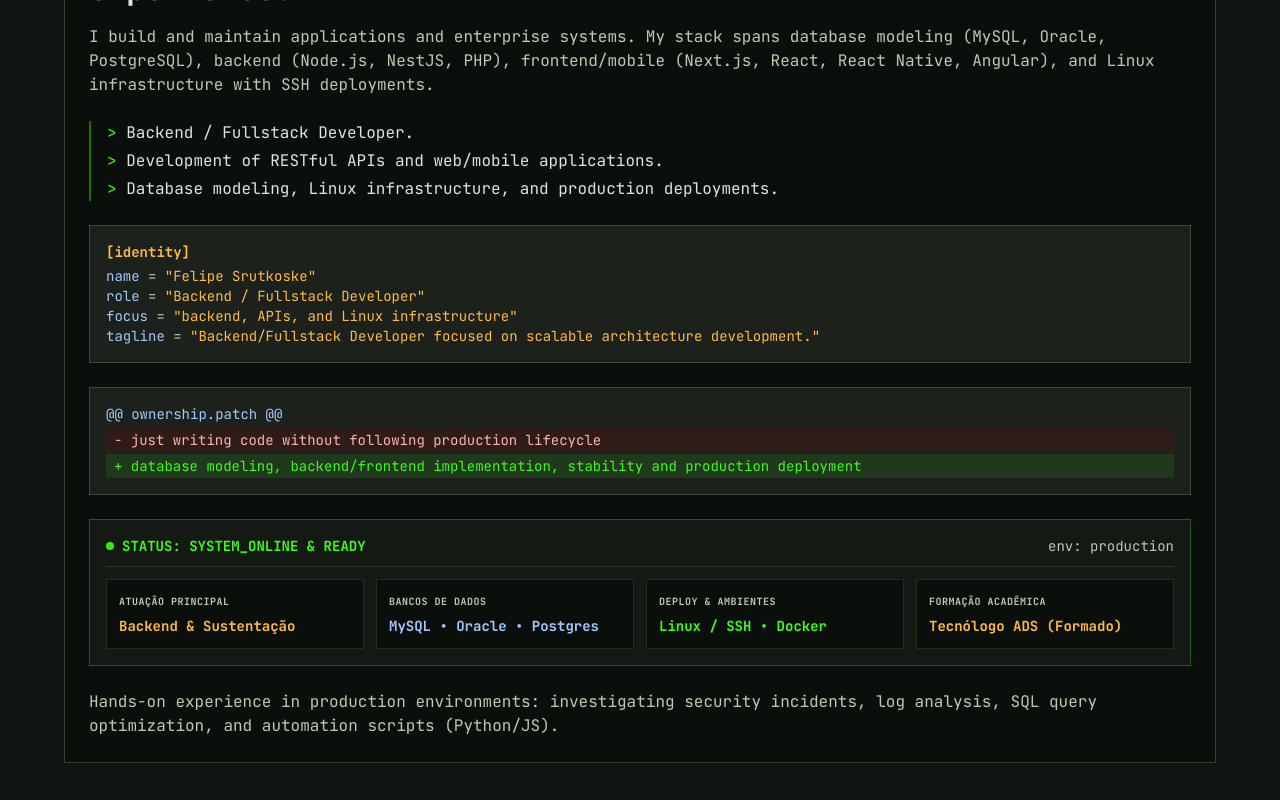
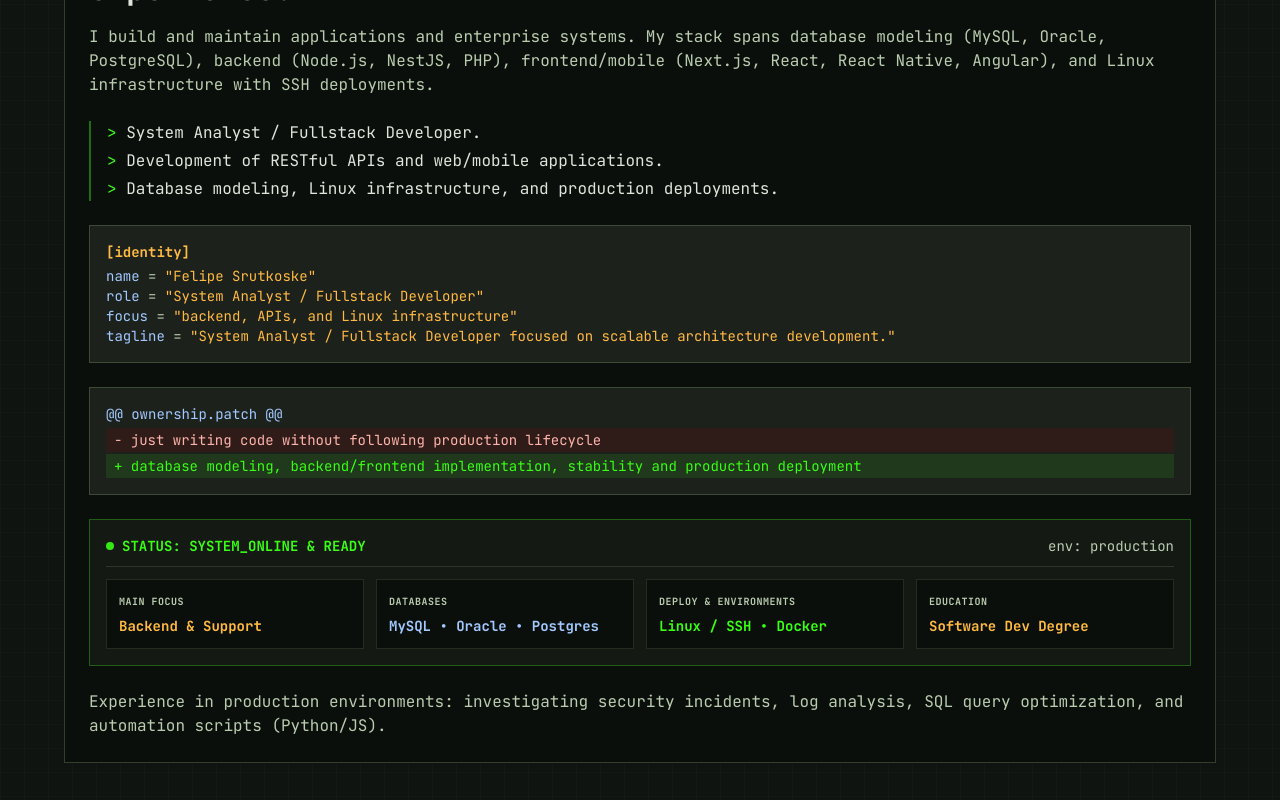
Before and after one commit to FelipeSrutkoske/Srutfolio, a Next.js app: page /en in a window 1280 px wide. Shown: the part 980-1780 px from the top of the page. Built offline with nearby package versions, Linux system fonts and the light colour scheme.

Commit message:
final adjustments

```diff
--- a/app/[locale]/layout.tsx
+++ b/app/[locale]/layout.tsx
@@ -28,7 +28,7 @@ export async function generateMetadata({ params }: LayoutProps): Promise<Metadat
   const path = locale === routing.defaultLocale ? "/" : `/${locale}`;
 
   return {
-    metadataBase: new URL("https://example.com"),
+    metadataBase: new URL("https://felipesrutkoske.dev"),
     title: {
       default: t("title"),
       template: `%s | ${t("title")}`,
--- a/app/robots.ts
+++ b/app/robots.ts
@@ -4,6 +4,6 @@ export default function robots() {
       userAgent: "*",
       allow: "/",
     },
-    sitemap: "https://example.com/sitemap.xml",
+    sitemap: "https://felipesrutkoske.dev/sitemap.xml",
   };
 }
--- a/app/sitemap.ts
+++ b/app/sitemap.ts
@@ -1,6 +1,6 @@
 import { routing } from "@/i18n";
 
-const BASE_URL = "https://example.com";
+const BASE_URL = "https://felipesrutkoske.dev";
 
 export default function sitemap() {
   return routing.locales.map((locale) => {
--- a/components/sections/whoami.tsx
+++ b/components/sections/whoami.tsx
@@ -103,45 +103,45 @@ export default function Whoami({ locale }: { locale: string }) {
           <div className="flex items-center justify-between gap-4 border-b border-outline-variant/60 pb-2.5">
             <p className="flex items-center gap-2 font-bold text-primary-container">
               <span className="inline-block h-2 w-2 rounded-full bg-primary-container animate-pulse" />
-              STATUS: SYSTEM_ONLINE & READY
+              {t("status.system")}
             </p>
-            <span className="text-code-xs font-mono text-on-surface-variant">env: production</span>
+            <span className="text-code-xs font-mono text-on-surface-variant">{t("status.env")}</span>
           </div>
 
           <div className="mt-3 grid gap-3 sm:grid-cols-2 lg:grid-cols-4">
             <div className="border border-outline-variant/50 bg-surface-container-lowest p-3 transition-colors hover:border-primary-container/40">
               <span className="block text-[10px] font-bold uppercase tracking-wider text-on-surface-variant">
-                Atuação Principal
+                {t("status.mainRoleLabel")}
               </span>
               <p className="mt-1 font-bold text-secondary-fixed-dim">
-                Backend & Sustentação
+                {t("status.mainRoleValue")}
               </p>
             </div>
 
             <div className="border border-outline-variant/50 bg-surface-container-lowest p-3 transition-colors hover:border-primary-container/40">
               <span className="block text-[10px] font-bold uppercase tracking-wider text-on-surface-variant">
-                Bancos de Dados
+                {t("status.databasesLabel")}
               </span>
               <p className="mt-1 font-bold text-tertiary-fixed-dim">
-                MySQL • Oracle • Postgres
+                {t("status.databasesValue")}
               </p>
             </div>
 
             <div className="border border-outline-variant/50 bg-surface-container-lowest p-3 transition-colors hover:border-primary-container/40">
               <span className="block text-[10px] font-bold uppercase tracking-wider text-on-surface-variant">
-                Deploy & Ambientes
+                {t("status.deployLabel")}
               </span>
               <p className="mt-1 font-bold text-primary-container">
-                Linux / SSH • Docker
+                {t("status.deployValue")}
               </p>
             </div>
 
             <div className="border border-outline-variant/50 bg-surface-container-lowest p-3 transition-colors hover:border-primary-container/40">
               <span className="block text-[10px] font-bold uppercase tracking-wider text-on-surface-variant">
-                Formação Acadêmica
+                {t("status.educationLabel")}
               </span>
               <p className="mt-1 font-bold text-secondary-fixed-dim">
-                Tecnólogo ADS (Formado)
+                {t("status.educationValue")}
               </p>
             </div>
           </div>
--- a/data/profile.ts
+++ b/data/profile.ts
@@ -27,15 +27,15 @@ export interface Profile {
 
 export const profile: Profile = {
   name: "Felipe Srutkoske",
-  role: "Desenvolvedor Backend / Fullstack",
+  role: "Analista de Sistemas / Desenvolvedor Fullstack",
   tagline:
-    "Desenvolvedor Backend/Fullstack focado em desenvolvimento de arquiteturas escaláveis.",
+    "Analista de Sistemas / Desenvolvedor Fullstack focado em desenvolvimento de arquiteturas escaláveis.",
   email: "srutkoske.felipe@gmail.com",
   githubUrl: "https://github.com/FelipeSrutkoske",
   linkedinUrl: "https://www.linkedin.com/in/felipesrutkoske",
   phone: "(44) 99919-7987",
   location: "Campo Mourão - PR",
-  roleEn: "Backend / Fullstack Developer",
+  roleEn: "System Analyst / Fullstack Developer",
   taglineEn:
-    "Backend/Fullstack Developer focused on scalable architecture development.",
+    "System Analyst / Fullstack Developer focused on scalable architecture development.",
 };
--- a/data/projects.ts
+++ b/data/projects.ts
@@ -177,7 +177,7 @@ export const projects: Project[] = [
       "Ordem de Serviço criada do zero: modelagem de banco relacional (MySQL/Oracle), backend PHP, telas e deploy",
       "Módulo automatizado de alertas de faturamento: consulta vendas/cancelamentos de passagens e dispara e-mails via Nodemailer",
       "Automações internas: scripts em Python para monitoramento de disco via SSH e JS para conferência de importação entre clientes",
-      "Segurança: diagnóstico e mitigação de comprometimento de servidor Linux (shell remoto e mineração de criptomoedas)",
+      "Segurança: diagnóstico e mitigação de comprometimento de servidor Linux e incidentes em produção",
     ],
     links: {},
     statusNote: "código privado",
@@ -189,7 +189,7 @@ export const projects: Project[] = [
       "Zero-to-production Service Order system: relational DB modeling (MySQL/Oracle), PHP backend, UI, and live deploy",
       "Automated billing alert module: queries ticket sales/cancellations and dispatches automated emails via Nodemailer",
       "Internal automations: Python VM disk space monitoring via SSH and JavaScript customer database import cross-check",
-      "Security: investigation and mitigation of Linux server compromise (remote shell & crypto-mining)",
+      "Security: investigation and mitigation of Linux server compromise and production incidents",
     ],
   },
 ];
--- a/messages/en.json
+++ b/messages/en.json
@@ -1,7 +1,7 @@
 {
   "metadata": {
-    "title": "Portfolio — Fullstack Developer",
-    "description": "Portfolio of a fullstack developer: who I am, projects, skills, experience, and contact."
+    "title": "Felipe Srutkoske — System Analyst / Fullstack Developer",
+    "description": "Portfolio of a system analyst / fullstack developer: who I am, projects, skills, experience, and contact."
   },
   "brand": "felipesrutkoske@dev",
   "skip": "Skip to content",
@@ -81,12 +81,12 @@
   },
   "whoami": {
     "title": "whoami",
-    "heading": "Backend / Fullstack Developer with hands-on production experience.",
+    "heading": "System Analyst / Fullstack Developer with production experience.",
     "intro": "I build and maintain applications and enterprise systems. My stack spans database modeling (MySQL, Oracle, PostgreSQL), backend (Node.js, NestJS, PHP), frontend/mobile (Next.js, React, React Native, Angular), and Linux infrastructure with SSH deployments.",
     "tagline": "From databases and backend APIs to Linux deployments.",
-    "production": "Hands-on experience in production environments: investigating security incidents, log analysis, SQL query optimization, and automation scripts (Python/JS).",
+    "production": "Experience in production environments: investigating security incidents, log analysis, SQL query optimization, and automation scripts (Python/JS).",
     "quotes": [
-      "Backend / Fullstack Developer.",
+      "System Analyst / Fullstack Developer.",
       "Development of RESTful APIs and web/mobile applications.",
       "Database modeling, Linux infrastructure, and production deployments."
     ],
@@ -102,6 +102,18 @@
       "header": "@@ ownership.patch @@",
       "minus": "just writing code without following production lifecycle",
       "plus": "database modeling, backend/frontend implementation, stability and production deployment"
+    },
+    "status": {
+      "system": "STATUS: SYSTEM_ONLINE & READY",
+      "env": "env: production",
+      "mainRoleLabel": "Main Focus",
+      "mainRoleValue": "Backend & Support",
+      "databasesLabel": "Databases",
+      "databasesValue": "MySQL • Oracle • Postgres",
+      "deployLabel": "Deploy & Environments",
+      "deployValue": "Linux / SSH • Docker",
+      "educationLabel": "Education",
+      "educationValue": "Software Dev Degree"
     }
   },
   "projects": {
--- a/messages/pt.json
+++ b/messages/pt.json
@@ -81,12 +81,12 @@
   },
   "whoami": {
     "title": "whoami",
-    "heading": "Desenvolvedor Backend / Fullstack com atuação prática em produção.",
+    "heading": "Analista de Sistemas / Desenvolvedor Fullstack com experiência em produção.",
     "intro": "Desenvolvo e mantenho aplicações e sistemas corporativos. Minha atuação abrange modelagem de banco de dados (MySQL, Oracle, PostgreSQL), backend (Node.js, NestJS, PHP) e frontend/mobile (Next.js, React, React Native, Angular), além de infraestrutura Linux e deploys via SSH.",
     "tagline": "Do banco de dados e backend ao deploy em ambientes Linux.",
     "production": "Desenvolvedor focado em resolver problemas reais. Atuo na implementação de funcionalidades, investigação de incidentes, modelagem de bancos de dados e automação de processos em sistemas utilizados diariamente por empresas.",
     "quotes": [
-      "Desenvolvedor Backend / Fullstack.",
+      "Analista de Sistemas / Desenvolvedor Fullstack.",
       "Desenvolvimento de APIs RESTful e aplicações web/mobile.",
       "Modelagem de bancos de dados, infraestrutura Linux e deploys em produção."
     ],
@@ -95,13 +95,25 @@
       "nameKey": "name",
       "roleKey": "role",
       "focusKey": "focus",
-      "focusValue": "backend, APIs e infraestrutura Linux",
+      "focusValue": "sistemas corporativos, APIs e infraestrutura Linux",
       "taglineKey": "tagline"
     },
     "diff": {
       "header": "@@ ownership.patch @@",
       "minus": "apenas escrever código sem acompanhar a aplicação em produção",
       "plus": "modelar o banco, implementar backend/frontend e garantir estabilidade e deploy em produção"
+    },
+    "status": {
+      "system": "STATUS: SYSTEM_ONLINE & READY",
+      "env": "env: production",
+      "mainRoleLabel": "Atuação Principal",
+      "mainRoleValue": "Sistemas Corporativos & Sustentação",
+      "databasesLabel": "Bancos de Dados",
+      "databasesValue": "MySQL • Oracle • Postgres",
+      "deployLabel": "Deploy & Ambientes",
+      "deployValue": "Linux / SSH • Docker",
+      "educationLabel": "Formação Acadêmica",
+      "educationValue": "Tecnólogo ADS (Formado)"
     }
   },
   "projects": {
```
Also changed, not shown: components/sections/skills.tsx (+10 -7 lines), 2 other files (tests, documents, lock files or other folders).
